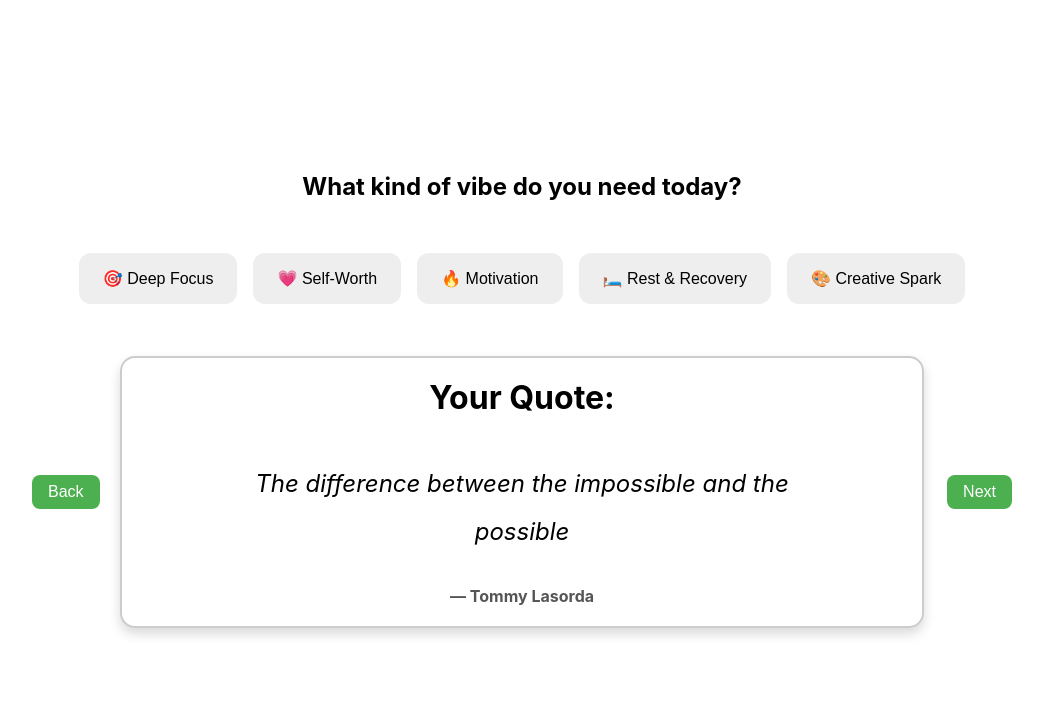
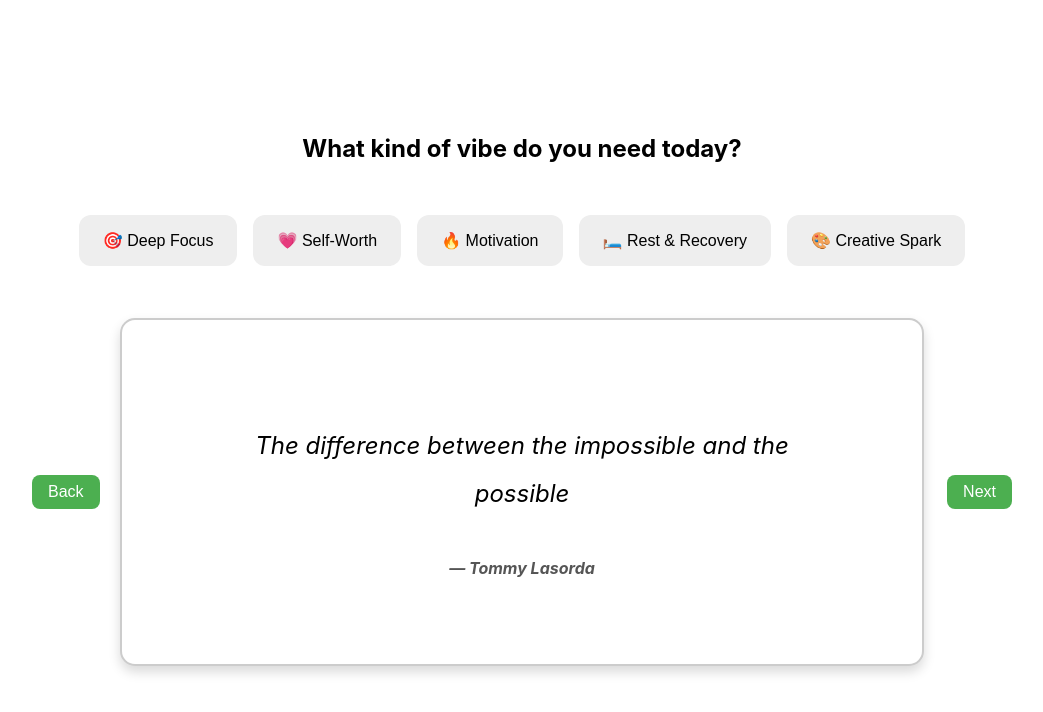
Before and after one commit to HimanKing/QuoteLift, a React (Create React App) app in the folder quotelift/: page /vibe in a window 1280 px wide. Both pictures are taken after a click on the button "🎯 Deep Focus". Shown: the top 712 px of the page, without its empty margins (118-1161 px from the left). Built offline with nearby package versions, Linux system fonts and the light colour scheme.

Commit message:
Added flashcard appearip up animation

```diff
--- a/quotelift/src/pages/VibeQuestion.css
+++ b/quotelift/src/pages/VibeQuestion.css
@@ -102,3 +102,18 @@
   .flashcard-button:hover {
     background-color: #45a049;
   }
+
+  @keyframes slideUp {
+    from {
+      transform: translateY(100%);
+      opacity: 0;
+    }
+    to {
+      transform: translateY(0);
+      opacity: 1;
+    }
+  }
+
+  .slide-up {
+    animation: slideUp 1.2s ease-out; /* Increased duration to 1.2s */
+  }
--- a/quotelift/src/pages/VibeQuestion.js
+++ b/quotelift/src/pages/VibeQuestion.js
@@ -143,7 +143,7 @@ const VibeQuestion = () => {
       </div>
 
       {selectedVibe && (
-        <div className="flashcard-container" style={{
+        <div className="flashcard-container slide-up" style={{
           display: "flex",
           justifyContent: "center", // Center the flashcard horizontally
           alignItems: "center", // Center the flashcard vertically
@@ -181,22 +181,13 @@ const VibeQuestion = () => {
             e.currentTarget.style.transform = "scale(1)";
             e.currentTarget.style.boxShadow = "0 6px 12px rgba(0, 0, 0, 0.15)";
           }}>
-            <h3 style={{
-              fontSize: "2rem",
-              position: "absolute", // Fix the position
-              top: "20px", // Position near the top
-              left: "50%", // Center horizontally
-              transform: "translateX(-50%)", // Adjust for centering
-              margin: "0", // Remove default margins
-              textAlign: "center"
-            }}>Your Quote:</h3>
             <div className="quote-box" style={{
               display: "flex",
               flexDirection: "column",
               alignItems: "center",
               justifyContent: "center", // Center the quote text vertically
-              height: "calc(100% - 100px)", // Ensure space for the author and heading
-              gap: "40px", // Add spacing between elements
+              height: "100%", // Use full height of the flashcard
+              gap: "20px", // Add spacing between elements
               padding: "20px" // Add padding for better spacing
             }}>
               <p style={{
@@ -205,16 +196,12 @@ const VibeQuestion = () => {
                 textAlign: "center",
                 margin: "0 20px" // Add horizontal margin for better spacing
               }}>{typedQuote}</p>
+              <p className="quote-author" style={{
+                fontSize: "1rem", // Reduced font size for the author
+                textAlign: "center",
+                marginTop: "20px" // Add spacing above the author
+              }}>— {currentAuthor}</p>
             </div>
-            <p className="quote-author" style={{
-              fontSize: "1rem", // Reduced font size for the author
-              position: "absolute", // Fix the position
-              bottom: "20px", // Position near the bottom
-              left: "50%", // Center horizontally
-              transform: "translateX(-50%)", // Adjust for centering
-              margin: "0", // Remove default margins
-              textAlign: "center"
-            }}>— {currentAuthor}</p>
           </div>
           <button onClick={handleNext} className="flashcard-button" style={{
             position: "absolute",
```
